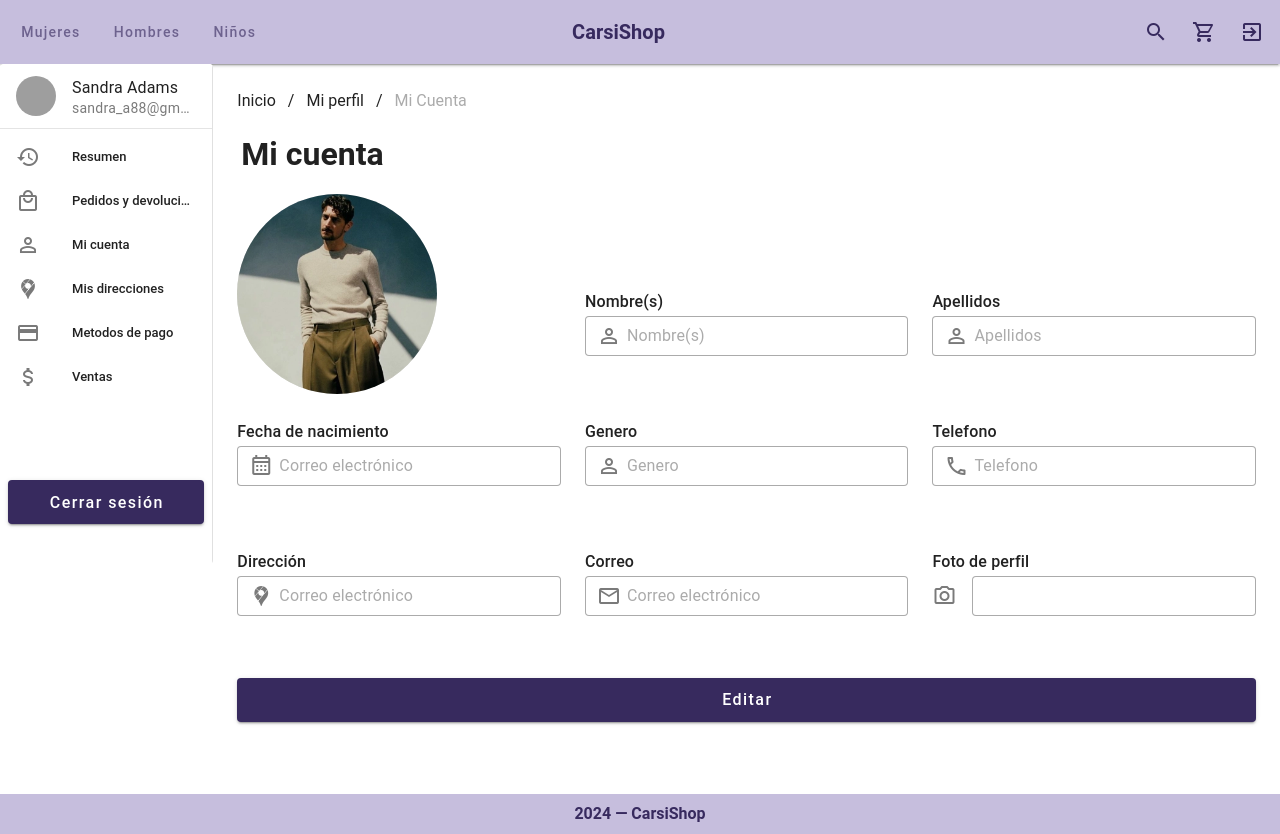
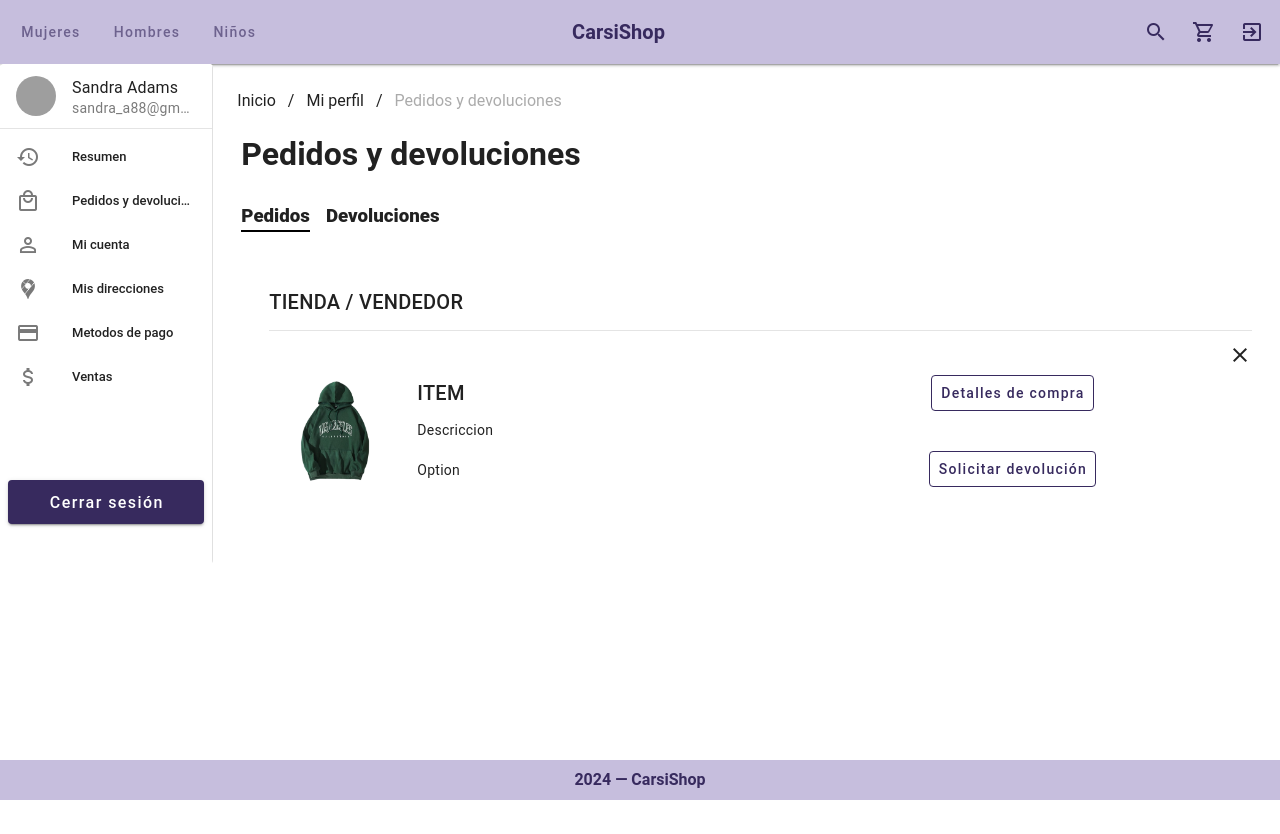
Before and after one commit to JoksanBahena/CARSISHOP-UI, a Vue app: page /profileReturnsOrders in a window 1280 px wide. After the commit the page ends 800 px from the top, so only its background shows below. Built offline with nearby package versions, Linux system fonts and the light colour scheme; grey boxes are pictures that could not be loaded.

Commit message:
[ADD] Maquetado pedidos y devoluciones

```diff
--- a/src/views/profile/ProfileOrdersReturnsView.vue
+++ b/src/views/profile/ProfileOrdersReturnsView.vue
@@ -1,110 +1,77 @@
 <template>
   <profile-layout>
-    <v-breadcrumbs :items="['Inicio', 'Mi perfil', 'Mi Cuenta']"></v-breadcrumbs>
-    <h1 class='ml-5'>Mi cuenta</h1>
+    <v-breadcrumbs :items="['Inicio', 'Mi perfil', 'Pedidos y devoluciones']"></v-breadcrumbs>
+    <h1 class='ml-5'>Pedidos y devoluciones</h1>
+
+   <v-row class="ml-1 mt-6 pl-4">
+      <div class="col-auto mr-4 cursor-pointer" @click="step = 1">
+        <h3 class="font-weight-black">Pedidos</h3>
+        <div  :class="{ 'line': step === 1 }"/>
+      </div>
+      <div class="col-auto cursor-pointer" @click="step = 2">
+        <h3 class="font-weight-black">Devoluciones</h3>
+        <div  :class="{ 'line': step === 2 }"/>
+      </div>
+    </v-row>
 
     <v-container>
-      <v-row>
-        <v-col cols="12" md="4">
-          <v-img lazy-src="@/assets/imgs/men_card.webp" src="@/assets/imgs/men_card.webp" width="200" height="200"
-            aspect-ratio="1" class="bg-grey-lighten-2 rounded-circle" cover>
-          </v-img>
-        </v-col>
-        <v-col cols="12" md="4" class="mt-auto">
-          <div class="mb-4">
-            <div class="text-subtitle-1 font-weight-medium">
-              Nombre(s)
+      <v-window v-model="step">
+        <v-window-item :value="1">
+          <v-row class="pl-7 mt-10 " rows="12" md="4">
+    <v-card variant="flat" width="100%">
+          <v-card-item>
+            <v-card-title class="mb-3">TIENDA / VENDEDOR</v-card-title>
+            <V-divider></v-divider>
+            <div class=" mt-3 d-flex justify-content-end align-items-center">
+              <v-icon class="mdi mdi-close ml-auto"></v-icon>
             </div>
-            <v-text-field density="compact" placeholder="Nombre(s)" prepend-inner-icon="mdi-account-outline"
-              variant="outlined" />
-          </div>
-        </v-col>
-        <v-col cols="12" md="4" class="mt-auto">
-          <div class="mb-4">
-            <div class="text-subtitle-1 font-weight-medium">
-              Apellidos
-            </div>
-            <v-text-field density="compact" placeholder="Apellidos" prepend-inner-icon="mdi-account-outline"
-              variant="outlined" />
-          </div>
-        </v-col>
+            <v-row>
+              <v-col>
+                <v-card-item>
+                  <template v-slot:prepend>
+                    <v-img src="@/assets/imgs/item.webp" width="100" height="100" class="mr-2"></v-img>
+                  </template>
+                  <v-card-title class="mb-3 ml-4">ITEM</v-card-title>
+                  <v-card-text class="py-0 mb-4">Descriccion</v-card-text>
+                  <v-card-text class="py-1">Option</v-card-text>
+                </v-card-item>
+              </v-col>
+              <v-col>
+                <v-card-actions class="flex-column">
+                  <v-btn variant="outlined" class="mb-8 text-none" :color="colors.primary_dark">
+                    Detalles de compra
+                  </v-btn>
+                  <v-btn variant="outlined" class="mb-8 text-none" :color="colors.primary_dark">
+                    Solicitar devolución
+                  </v-btn>
+                </v-card-actions>
+              </v-col>
 
-      </v-row>
+            </v-row>
 
-      <v-row>
-        <v-col cols="12" md="4">
-          <div class="mb-4">
-            <div class="text-subtitle-1 font-weight-medium">
-              Fecha de nacimiento
-            </div>
-            <v-text-field density="compact" placeholder="Correo electrónico"
-              prepend-inner-icon="mdi-calendar-month-outline" variant="outlined" />
-          </div>
-        </v-col>
-        <v-col cols="12" md="4">
-          <div class="mb-4">
-            <div class="text-subtitle-1 font-weight-medium">
-              Genero
-            </div>
-            <v-text-field density="compact" placeholder="Genero" prepend-inner-icon="mdi-account-outline"
-              variant="outlined" />
-          </div>
+          </v-card-item>
+        </v-card>
+                </v-row>
+        </v-window-item>
 
-        </v-col>
-        <v-col cols="12" md="4">
-          <div class="mb-4">
-            <div class="text-subtitle-1 font-weight-medium">
-              Telefono
-            </div>
-            <v-text-field density="compact" placeholder="Telefono" prepend-inner-icon="mdi-phone-outline"
-              variant="outlined" />
-          </div>
-        </v-col>
+        <v-window-item :value="2">
 
-      </v-row>
-      <v-row>
-
-
-        <v-col cols="12" md="4">
-          <div class="mb-4">
-            <div class="text-subtitle-1 font-weight-medium">
-              Dirección
-            </div>
-            <v-text-field density="compact" placeholder="Correo electrónico" prepend-inner-icon="mdi-google-maps"
-              variant="outlined" />
-          </div>
-        </v-col>
-        <v-col cols="12" md="4">
-          <div class="text-subtitle-1 font-weight-medium">
-            Correo
-          </div>
-          <v-text-field density="compact" placeholder="Correo electrónico" prepend-inner-icon="mdi-email-outline"
-            variant="outlined" />
-        </v-col>
-        <v-col cols="12" md="4">
-          <div class="text-subtitle-1 font-weight-medium">
-            Foto de perfil
-          </div>
-          <v-file-input density="compact" type="file" accept="image/png, image/jpeg, image/bmp" variant="outlined"
-            prepend-icon="mdi-camera-outline" chips show-size @change="onFileChange" />
-        </v-col>
-      </v-row>
-      <v-row>
-        <v-col cols="12">
-          <v-btn class="mb-8 text-none" :color="colors.primary_dark" size="large" block>
-            Editar
-          </v-btn>
-        </v-col>
-      </v-row>
+         <v-container class="d-flex align-center justify-center flex-column">
+      <v-icon class='mdi mdi-cart-outline ' size="x-large"></v-icon>
+      <h2 class="text-center mt-4">Actualmente no tienes ninguna devolución</h2>
+      <p class="text-center mt-4">Puedes iniciar una devolución desde el seguimiento de tu pedido</p>
+      <v-btn  :style="{ 'border-color': colors.primary, 'color':colors.primary_dark }" variant='outlined' class="mt-5"   @click="step = 1">Pedidos</v-btn>
     </v-container>
-
+        </v-window-item>
+      </v-window>
+    </v-container>
   </profile-layout>
 </template>
 
 <script setup>
 import Colors from "@/utils/Colors.js";
+import ProfileLayout from "@/layouts/user/ProfileLayout.vue";
 import { ref } from "vue";
-import ProfileLayout from "@/layouts/user/ProfileLayout.vue";
 
 const colors = {
   primary: Colors.cs_primary,
@@ -112,16 +79,14 @@ const colors = {
   white: Colors.cs_white,
 };
 
-const image_url = ref("");
+let step = ref(1);
+</script>
 
-const onFileChange = (e) => {
-  const file = e.target.files[0];
-  const reader = new FileReader();
-
-  reader.onload = (e) => {
-    image_url.value = e.target.result;
-  };
-
-  reader.readAsDataURL(file);
-};
-</script>
+<style scoped>
+.line {
+  border: 1px solid black;
+}
+a {
+  color: black;
+}
+</style>
```
